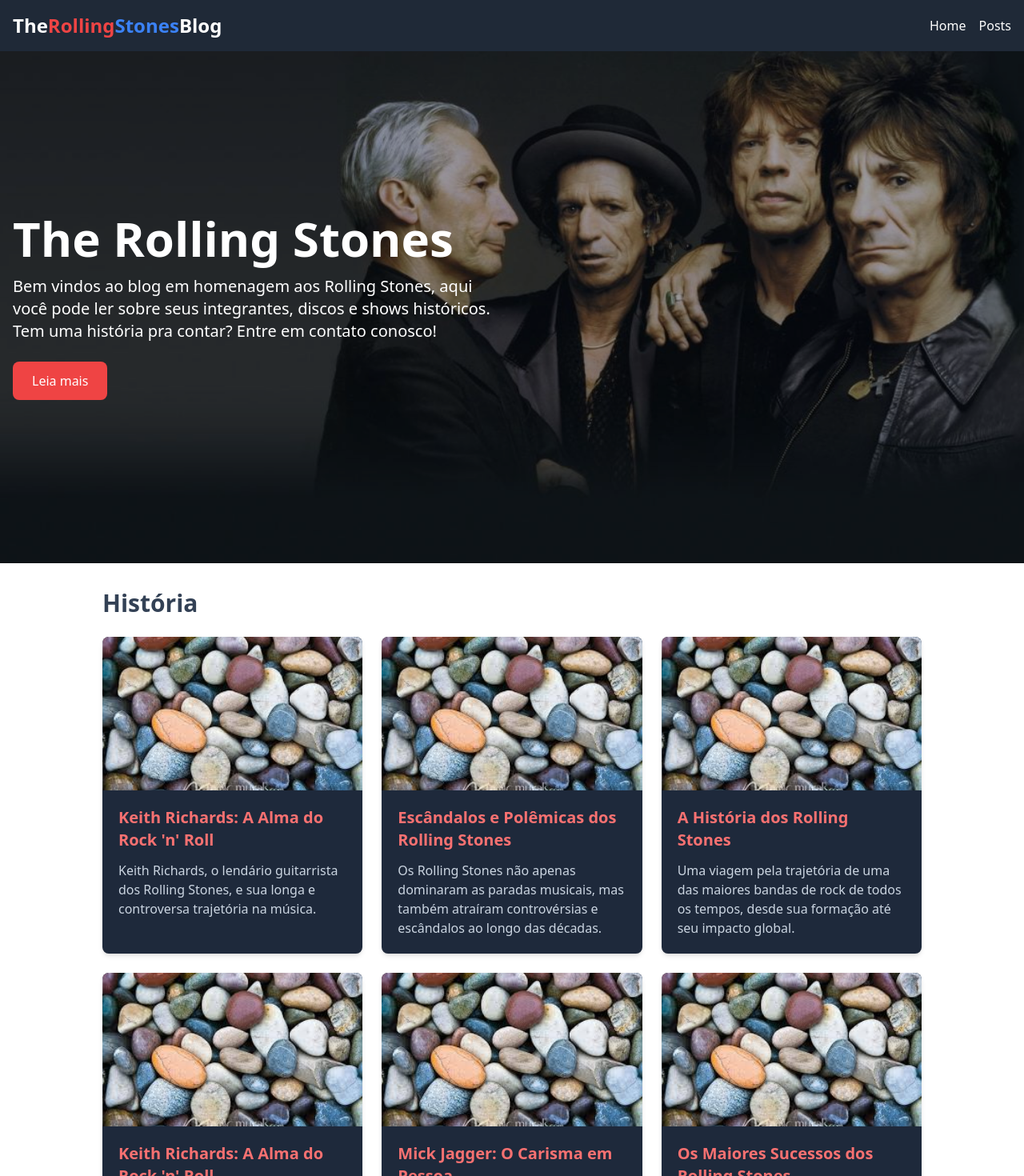
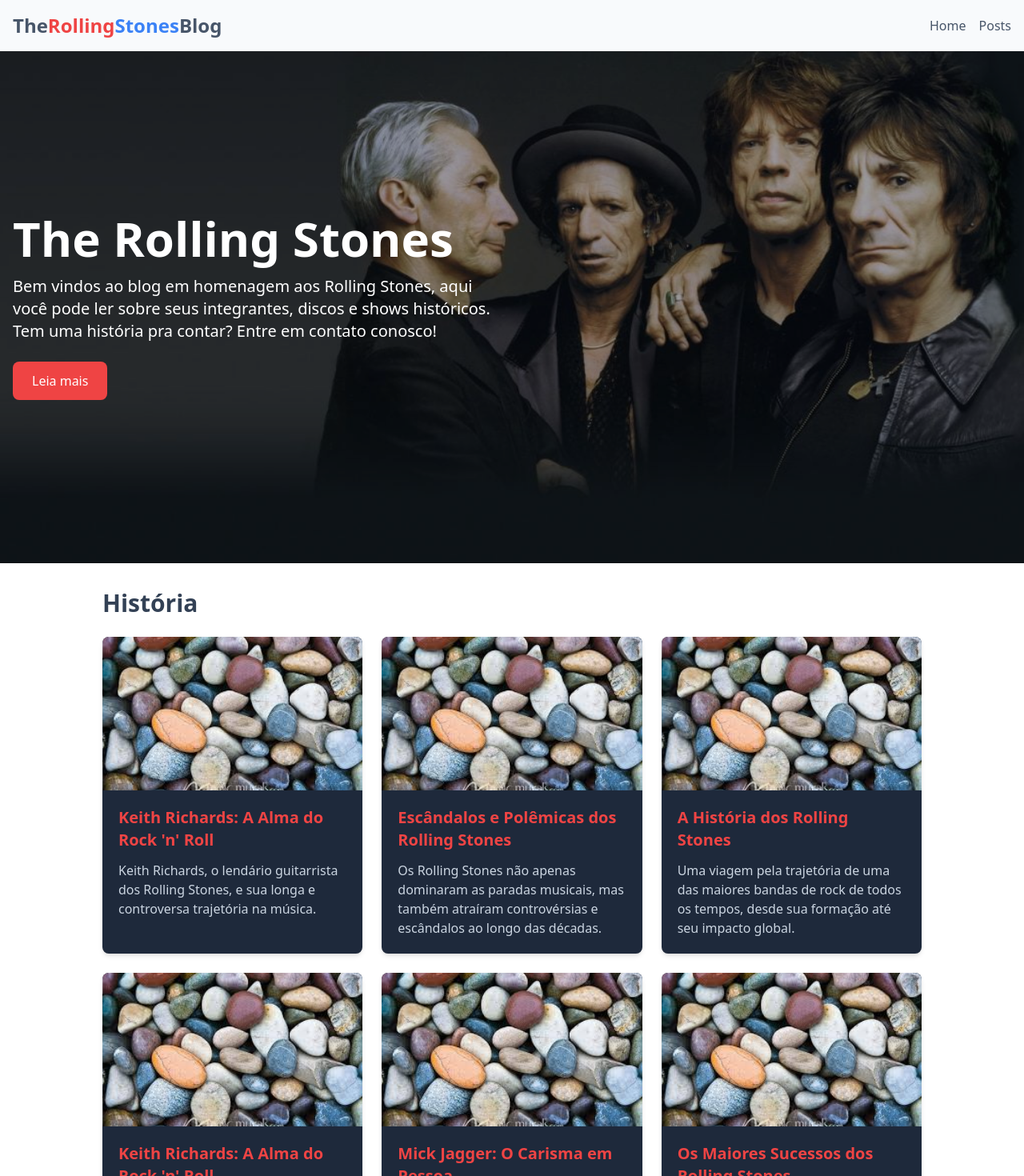
Before and after one commit to heliosalesjr/mdb, a Next.js app: page / in a window 1280 px wide. Shown: the top 1470 px of the page at 80% size. Built offline with nearby package versions, Linux system fonts and the light colour scheme.

Commit message:
styling details

```diff
--- a/app/layout.js
+++ b/app/layout.js
@@ -21,9 +21,9 @@
 export default function RootLayout({ children }) {
 
   let header = (
-    <header className="flex items-center justify-between p-4 bg-gray-800 text-white">
+    <header className="flex items-center justify-between p-4 bg-slate-50 text-slate-600">
       <div>
-        <h1 className="text-2xl font-black">The<span className="text-red-500">Rolling</span><span className="font-black text-blue-500">Stones</span><span className="font-black text-white">Blog</span></h1>
+        <h1 className="text-2xl font-black">The<span className="text-red-500">Rolling</span><span className="font-black text-blue-500">Stones</span><span className="font-black text-slate-600">Blog</span></h1>
       </div>
       <nav>
         <ul className="flex space-x-4">
--- a/components/Card.jsx
+++ b/components/Card.jsx
@@ -20,7 +20,7 @@
       {/* Conteúdo do Card */}
       <div className="p-5">
         <Link href={`/posts/${post.slug}`}>
-          <h3 className="text-xl font-semibold text-red-400 hover:text-red-300 transition-colors">{post.title}</h3>
+          <h3 className="text-xl font-semibold text-red-500 hover:text-red-400 transition-colors">{post.title}</h3>
         </Link>
         <p className="mt-3 text-slate-300">{post.description}</p>
       </div>
```
